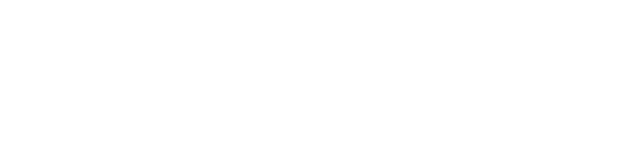
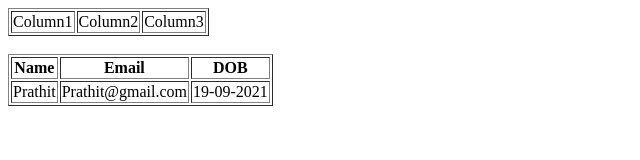
Before and after one commit to PrathitP/Web-Development-Tutorials, a plain HTML site: page HTML_Basics/03_Tables.html in a window 1280 px wide. Shown: the whole page, without its empty margins (0-640 px from the left). Drawn offline with Linux system fonts and the light colour scheme.

Commit message:
Updated Code for Table and Forms

```diff
--- a/HTML_Basics/03_Tables.html
+++ b/HTML_Basics/03_Tables.html
@@ -6,6 +6,25 @@
     <title>Tables</title>
 </head>
 <body>
-
+    <table border="1">
+        <tr>
+            <td> Column1</td>
+            <td> Column2</td>
+            <td> Column3</td>
+        </tr>
+    </table>
+    <br>
+    <table border="1">
+        <tr>
+            <th>Name</th>
+            <th>Email</th>
+            <th>DOB</th>
+        </tr>
+        <tr>
+            <td>Prathit</td>
+            <td>Prathit@gmail.com</td>
+            <td>19-09-2021</td>
+        </tr>
+    </table>
 </body>
 </html>
```
Also changed, not shown: HTML_Basics/04_forms.html (added, +31 -0 lines).
